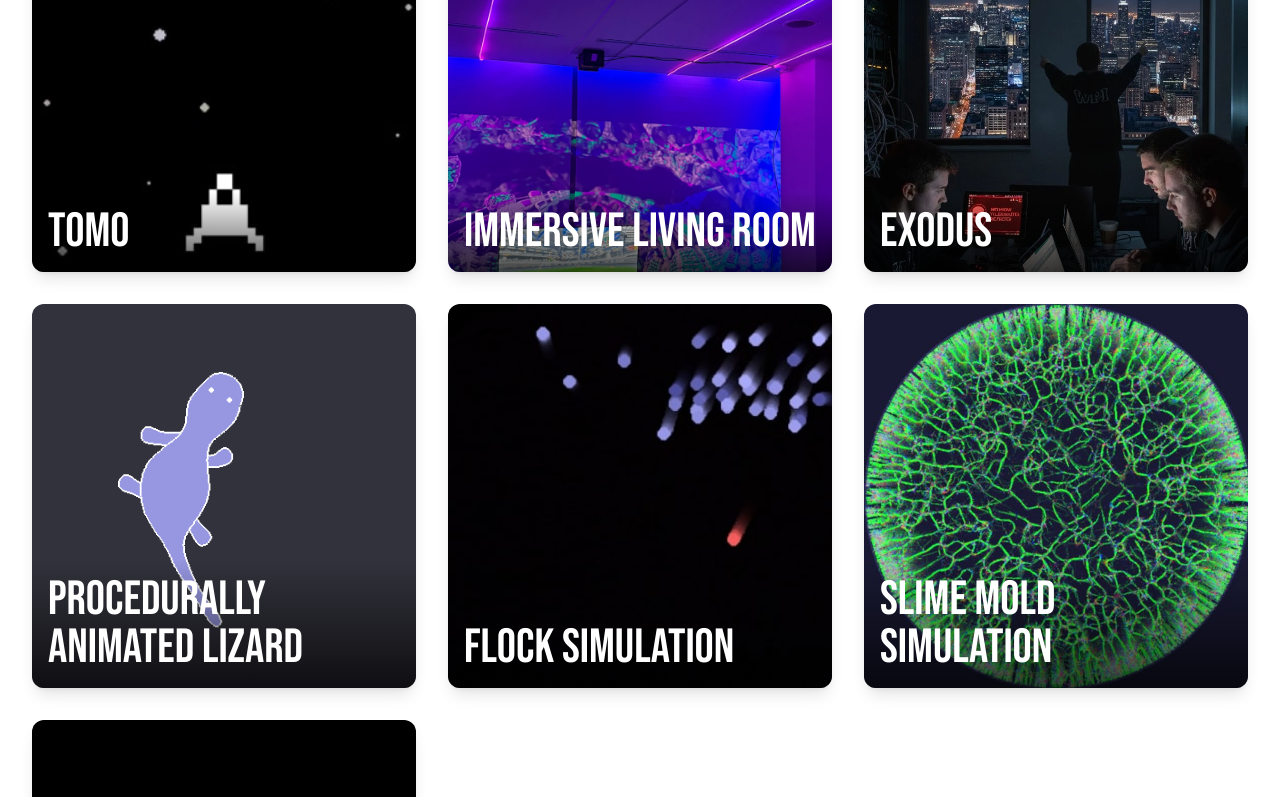
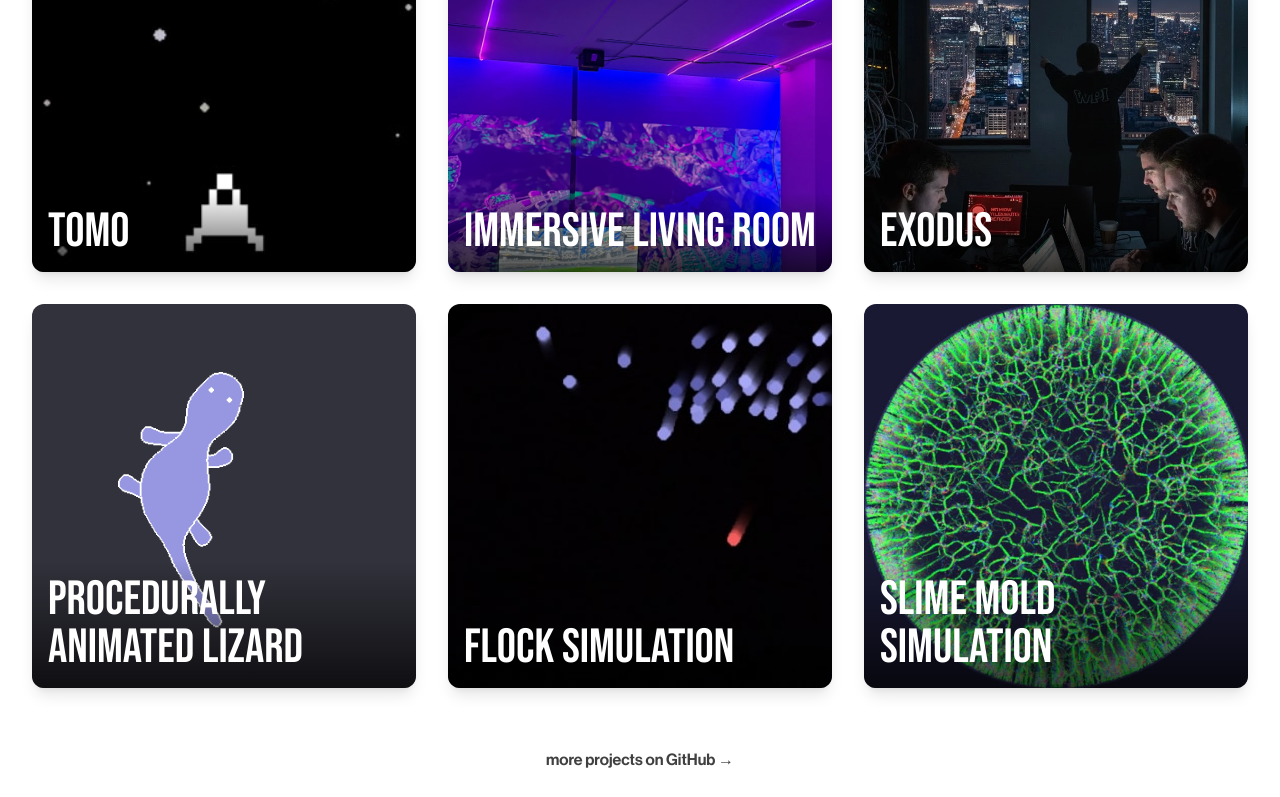
Before and after one commit to Ben-Santana/portfolio-website, a Next.js app: page / in a window 1280 px wide. Shown: the part 2000-2797 px from the top of the page. Built offline with nearby package versions, Linux system fonts and the light colour scheme.

Commit message:
Removed 3d renderer, added Arena vid

```diff
--- a/src/data/projects.ts
+++ b/src/data/projects.ts
@@ -18,6 +18,7 @@ export const projects: Project[] = [
     imageUrl: "/project-images/arena.png",
     technologies: ["Unity", "AR", "Game Development", 'C#'],
     githubLink: "https://github.com/Ben-Santana/Arena",
+    videoUrl: "https://www.youtube.com/watch?v=PHGPq9pHwsA",
     year: "2025",
   },
   {
@@ -118,16 +119,16 @@ export const projects: Project[] = [
     videoUrl: "https://www.youtube.com/embed/kW8oHoRLOc4",
     year: "2022",
   },
-  {
-    slug: "3d-renderer",
-    title: "Custom 3D Renderer",
-    description:
-      "Implementation of perspective projection and matrix-based rotation for 3D rendering.",
-    imageUrl: "/project-images/3d-renderer.jpg",
-    technologies: ["Java", "3D Graphics", "Linear Algebra"],
-    githubLink: "https://github.com/Ben-Santana/Custom-3DRenderer",
-    year: "2024",
-  },
+  // {
+  //   slug: "3d-renderer",
+  //   title: "Custom 3D Renderer",
+  //   description:
+  //     "Implementation of perspective projection and matrix-based rotation for 3D rendering.",
+  //   imageUrl: "/project-images/3d-renderer.jpg",
+  //   technologies: ["Java", "3D Graphics", "Linear Algebra"],
+  //   githubLink: "https://github.com/Ben-Santana/Custom-3DRenderer",
+  //   year: "2024",
+  // },
 ];
 
 export function getProjectBySlug(slug: string): Project | undefined {
```
